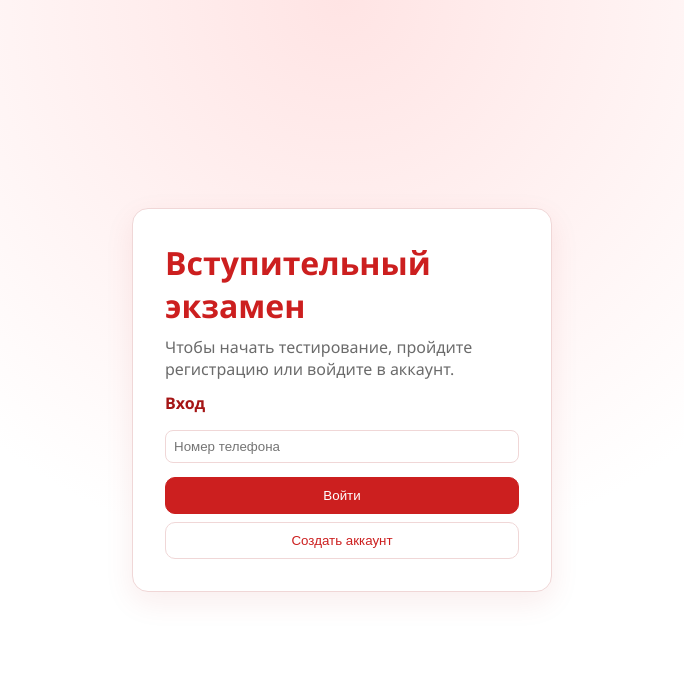
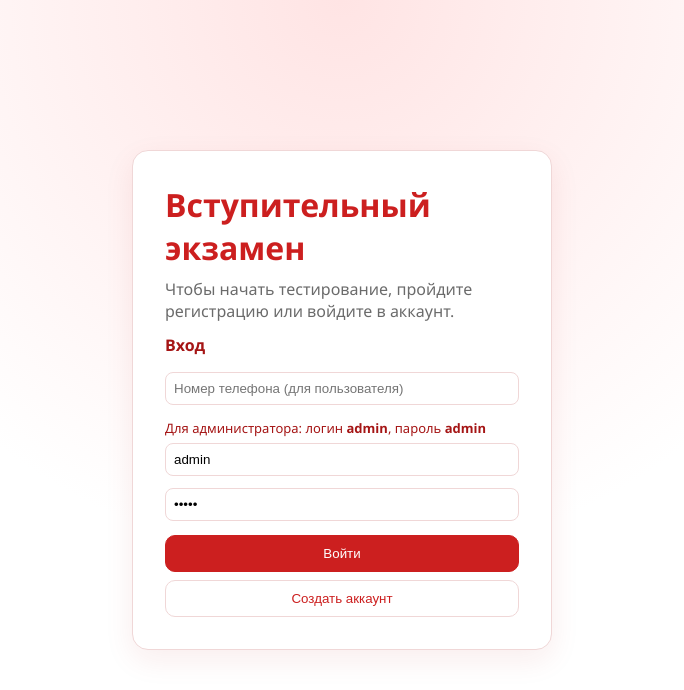
Before and after one commit to limbovvv/complex_testing, a React (Vite) app in the folder frontend/: page /login in a window 1280 px wide. Both pictures are taken after a click on the button "Уже есть аккаунт". Shown: the top 690 px of the page, without its empty margins (298-982 px from the left). Built offline with nearby package versions, Linux system fonts and the light colour scheme; no server answers.

Commit message:
feat(auth): support admin login admin/admin and update login form

```diff
--- a/frontend/src/pages/LoginPage.tsx
+++ b/frontend/src/pages/LoginPage.tsx
@@ -10,6 +10,8 @@ export default function LoginPage() {
   const [middleName, setMiddleName] = useState('')
   const [phone, setPhone] = useState('')
   const [faculty, setFaculty] = useState('Факультет связи и автоматизированное управление войсками')
+  const [login, setLogin] = useState('admin')
+  const [password, setPassword] = useState('admin')
   const [error, setError] = useState('')
   const [loading, setLoading] = useState(false)
   const navigate = useNavigate()
@@ -27,7 +29,7 @@ export default function LoginPage() {
             phone,
             faculty
           }
-        : { phone }
+        : (phone ? { phone } : { login, password })
       const data = await apiFetch(path, {
         method: 'POST',
         body: JSON.stringify(payload)
@@ -75,7 +77,12 @@ export default function LoginPage() {
           </>
         )}
         {!isRegister && (
-          <input placeholder="Номер телефона" value={phone} onChange={e => setPhone(e.target.value)} />
+          <>
+            <input placeholder="Номер телефона (для пользователя)" value={phone} onChange={e => setPhone(e.target.value)} />
+            <div className="admin-hint">Для администратора: логин <b>admin</b>, пароль <b>admin</b></div>
+            <input placeholder="Логин администратора" value={login} onChange={e => setLogin(e.target.value)} />
+            <input placeholder="Пароль администратора" type="password" value={password} onChange={e => setPassword(e.target.value)} />
+          </>
         )}
         {error && <div className="error">{error}</div>}
         <button onClick={submit} disabled={loading}>{loading ? 'Подождите...' : (isRegister ? 'Зарегистрироваться' : 'Войти')}</button>
--- a/frontend/src/styles/login.css
+++ b/frontend/src/styles/login.css
@@ -33,6 +33,12 @@
   font-weight: 600;
 }
 
+.login-card .admin-hint {
+  margin-top: 8px;
+  color: var(--primary-dark);
+  font-size: 13px;
+}
+
 .login-card .error {
   color: var(--primary);
   margin: 8px 0;
```
Also changed, not shown: 2 other files (tests, documents, lock files or other folders).
